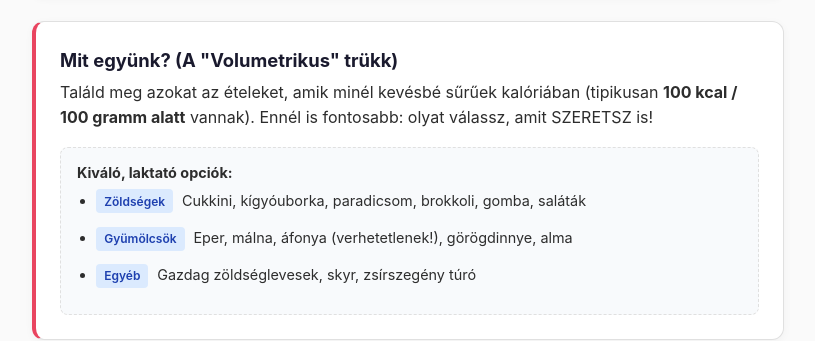
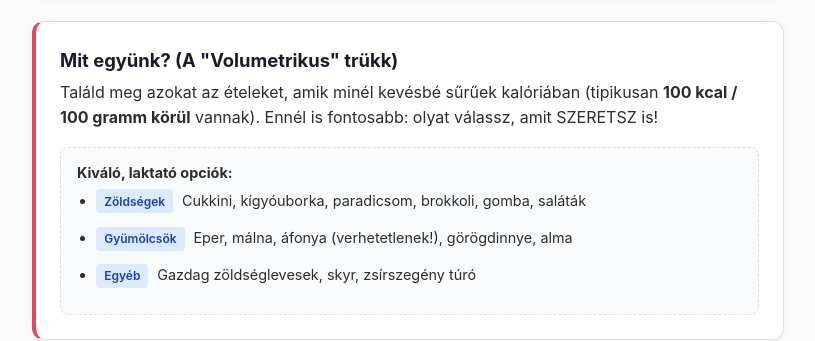
Before and after one commit to georgekatona/georgekatona.github.io, a Jekyll site: the page szalkasitas/index.html, which Jekyll copies as it is, in a window 1280 px wide and 900 px high, scrolled down 1955 px. Shown: the part 178-519 px from the top of the window, without its empty margins (232-1047 px from the left). Built offline with Jekyll 4.4.1, drawn with Linux system fonts in a browser that asks for light colours.

Commit message:
Update index.html

```diff
--- a/szalkasitas/index.html
+++ b/szalkasitas/index.html
@@ -204,7 +204,7 @@
 <div class="card priority-1">
     <div style="font-size: 1.15rem; font-weight: 700; color: var(--primary); margin-bottom: 0.3rem;">Mit együnk? (A "Volumetrikus" trükk)</div>
     <div class="details">
-        <p>Találd meg azokat az ételeket, amik minél kevésbé sűrűek kalóriában (tipikusan <strong>100 kcal / 100 gramm alatt</strong> vannak). Ennél is fontosabb: olyat válassz, amit SZERETSZ is!</p>
+        <p>Találd meg azokat az ételeket, amik minél kevésbé sűrűek kalóriában (tipikusan <strong>100 kcal / 100 gramm körül</strong> vannak). Ennél is fontosabb: olyat válassz, amit SZERETSZ is!</p>
         <div class="alt-box">
             <strong>Kiváló, laktató opciók:</strong>
             <ul>
```
